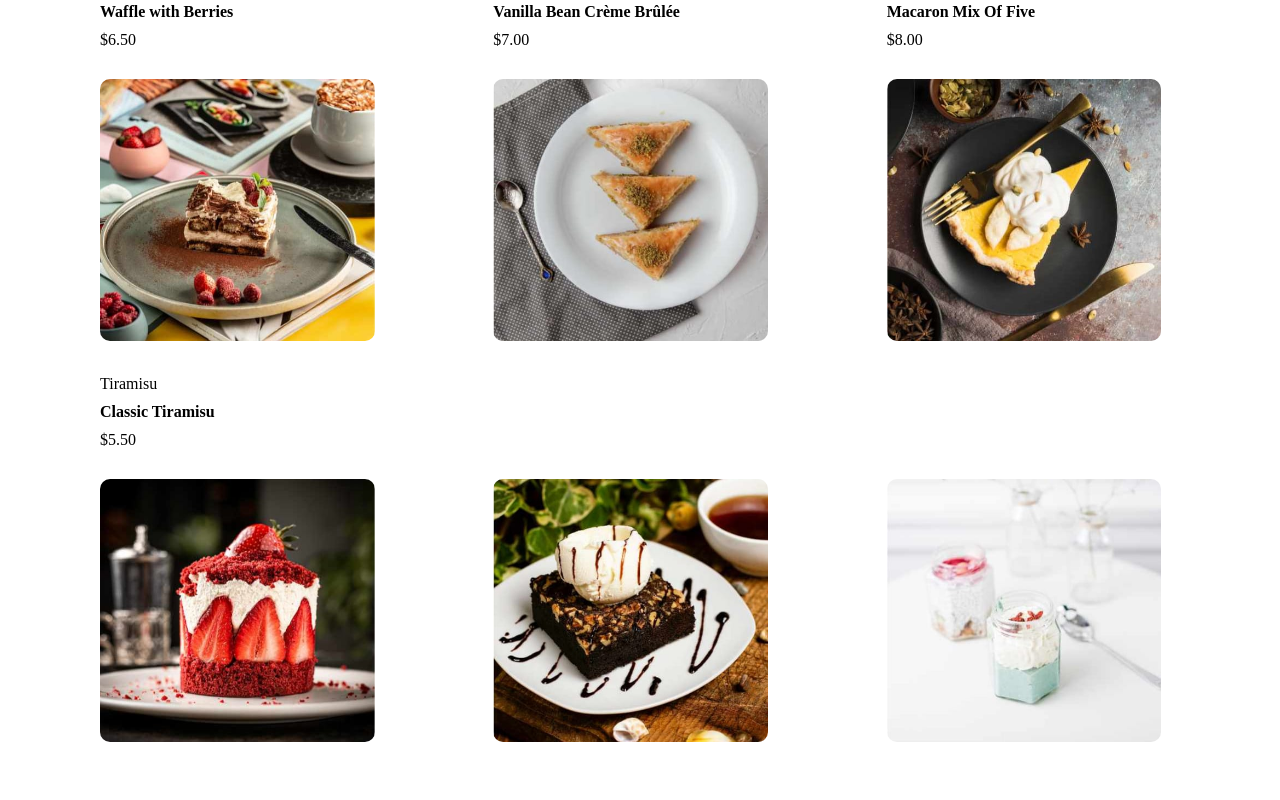
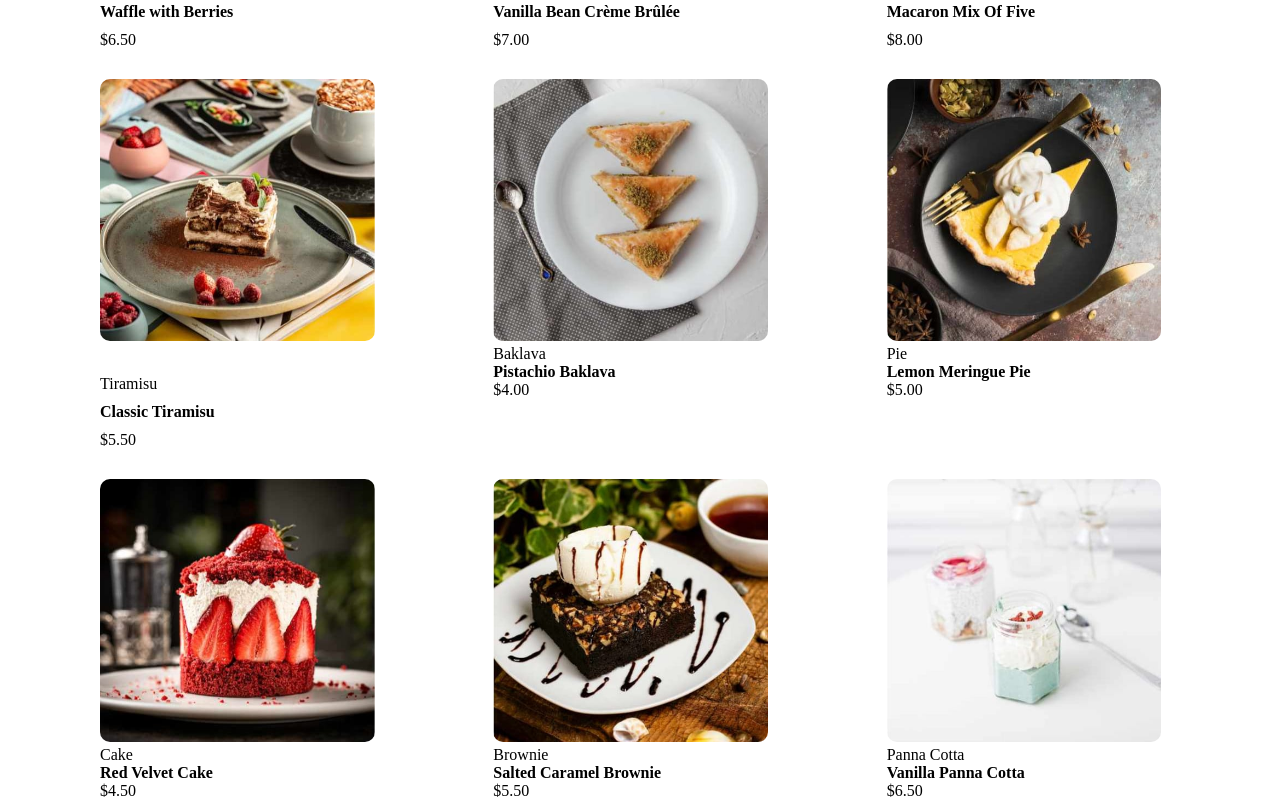
Before and after one commit to kaiquedevesa1/dessert-restaurant, a plain HTML site: page index.html in a window 1280 px wide. Shown: the part 419-1219 px from the top of the page. Before the commit the page ends 1165 px from the top, so only its background shows below. Drawn offline with Linux system fonts and the light colour scheme.

Commit message:
adicionando info dos banners

```diff
--- a/index.html
+++ b/index.html
@@ -18,7 +18,7 @@
           <div class="content">
             <p>Waffle</p>
             <strong>Waffle with Berries</strong>
-            <p>$6.50</p>
+            <p class="value">$6.50</p>
           </div>
         </div>
 
@@ -30,7 +30,7 @@
           <div class="content">
             <p>Crème Brûlée</p>
             <strong>Vanilla Bean Crème Brûlée</strong>
-            <p>$7.00</p>
+            <p class="value">$7.00</p>
           </div>
         </div>
         <div class="card">
@@ -38,7 +38,7 @@
           <div class="content">
             <p>Macaron</p>
             <strong>Macaron Mix Of Five</strong>
-            <p>$8.00</p>
+            <p class="value">$8.00</p>
           </div>
         </div>
         <div class="card">
@@ -46,47 +46,47 @@
           <div class="content">
             <p>Tiramisu</p>
             <strong>Classic Tiramisu</strong>
-            <p>$5.50</p>
+            <p class="value">$5.50</p>
           </div>
         </div>
         <div class="card">
           <img src="./image/image-baklava-desktop.jpg" alt="baklava" />
           <div>
-            <p></p>
-            <strong></strong>
-            <p></p>
+            <p>Baklava</p>
+            <strong>Pistachio Baklava</strong>
+            <p class="value">$4.00</p>
           </div>
         </div>
         <div class="card">
           <img src="./image/image-meringue-desktop.jpg" alt="" />
           <div>
-            <p></p>
-            <strong></strong>
-            <p></p>
+            <p>Pie</p>
+            <strong>Lemon Meringue Pie</strong>
+            <p class="value">$5.00</p>
           </div>
         </div>
         <div class="card">
           <img src="./image/image-cake-desktop.jpg" alt="" />
           <div>
-            <p></p>
-            <strong></strong>
-            <p></p>
+            <p>Cake</p>
+            <strong>Red Velvet Cake</strong>
+            <p class="value">$4.50</p>
           </div>
         </div>
         <div class="card">
           <img src="./image/image-brownie-desktop.jpg" alt="" />
           <div>
-            <p></p>
-            <strong></strong>
-            <p></p>
+            <p>Brownie</p>
+            <strong>Salted Caramel Brownie</strong>
+            <p class="value">$5.50</p>
           </div>
         </div>
         <div class="card">
           <img src="./image/image-panna-cotta-desktop.jpg" alt="" />
           <div>
-            <p></p>
-            <strong></strong>
-            <p></p>
+            <p>Panna Cotta</p>
+            <strong>Vanilla Panna Cotta</strong>
+            <p class="value">$6.50</p>
           </div>
         </div>
       </div>
```
